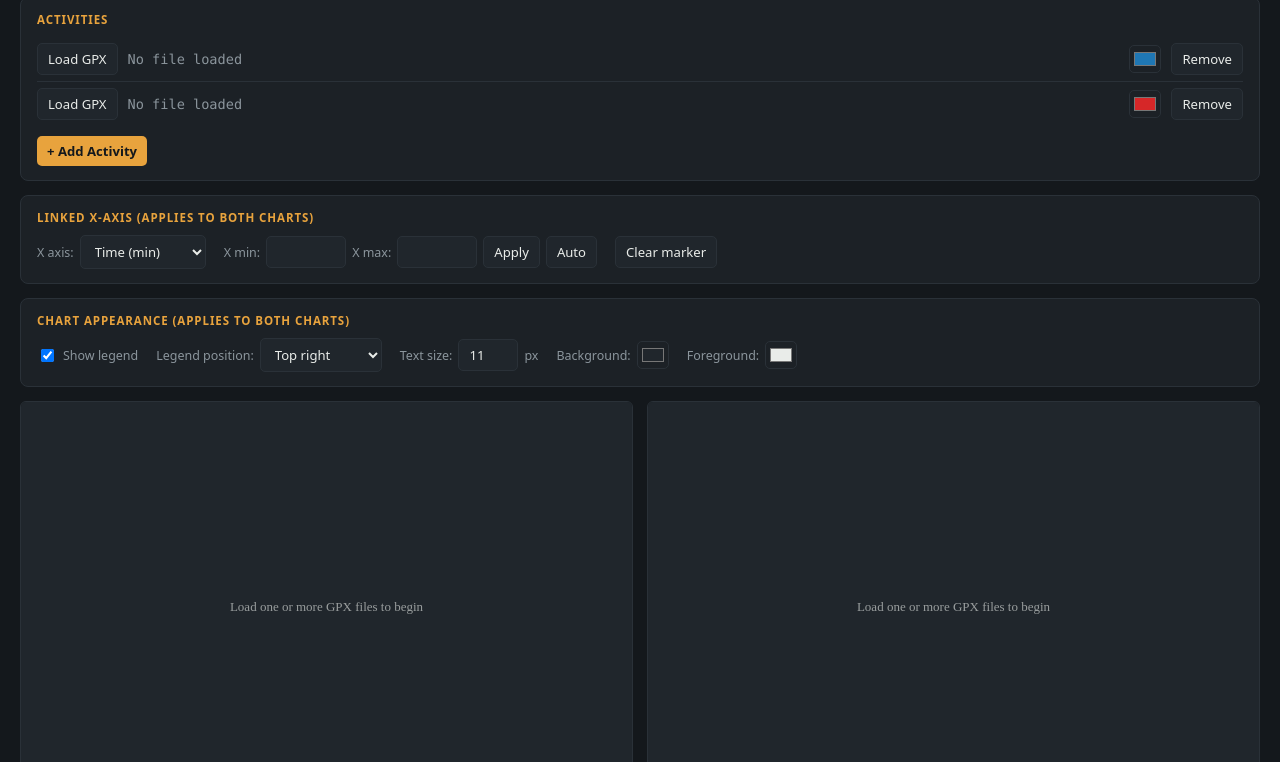
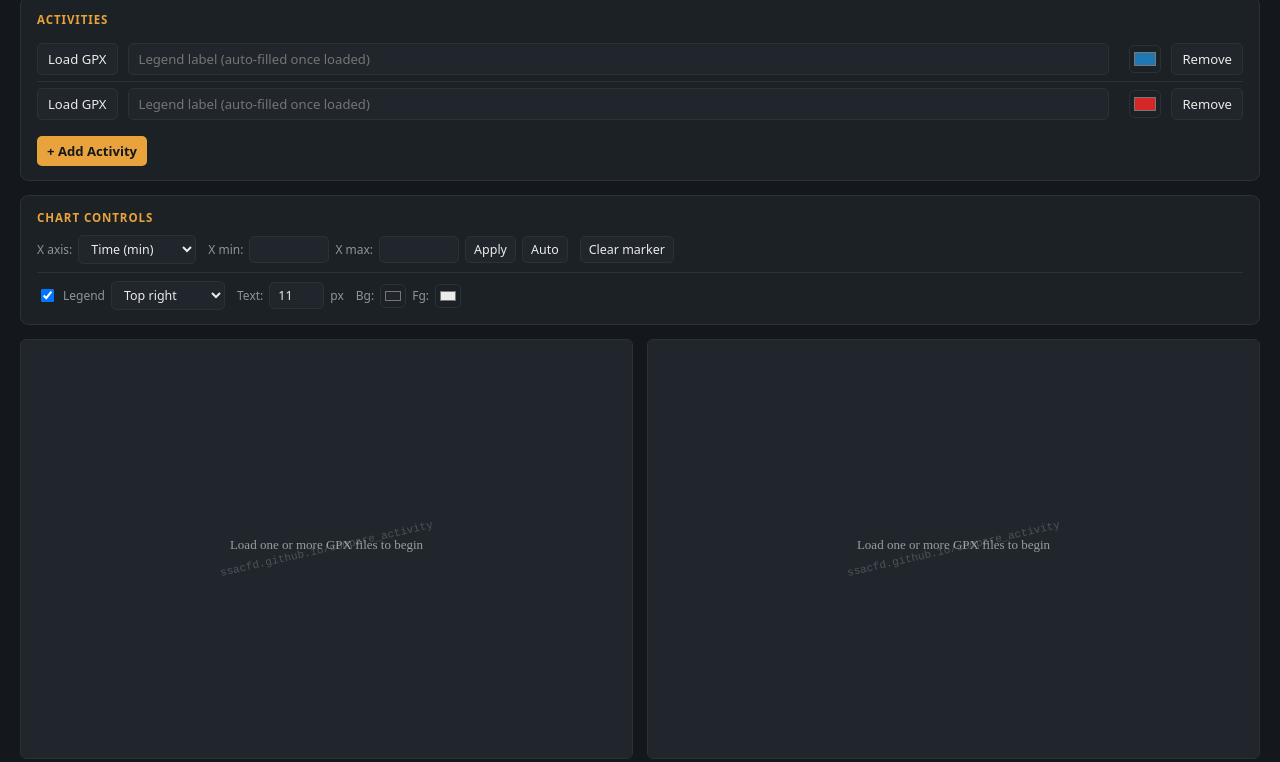
Before and after one commit to ssacfd/compare_activity, a plain HTML site: page index.html in a window 1280 px wide. Shown: the part 92-854 px from the top of the page. Drawn offline with Linux system fonts and the light colour scheme.

Commit message:
Update index.html
Added legend edit option, watermark, feedback page

```diff
--- a/index.html
+++ b/index.html
@@ -136,6 +136,20 @@
     align-items: center;
   }
 
+  .xaxis-bar.compact {
+    gap: 12px;
+  }
+  .xaxis-bar.compact .field-label { font-size: 0.75rem; }
+  .xaxis-bar.compact select,
+  .xaxis-bar.compact button,
+  .xaxis-bar.compact input[type=number] {
+    padding: 4px 8px;
+    font-size: 0.78rem;
+  }
+  .xaxis-bar.compact input[type=color] {
+    width: 26px; height: 24px;
+  }
+
   .charts-row {
     display: flex;
     gap: 14px;
@@ -195,6 +209,19 @@
     white-space: nowrap;
   }
   .manual-link:hover { border-color: var(--accent); color: var(--accent); }
+
+  .nav-links {
+    display: flex;
+    gap: 8px;
+    flex-wrap: wrap;
+  }
+
+  .legend-input {
+    font-family: var(--mono);
+    font-size: 0.8rem;
+    min-width: 160px;
+    flex: 1 1 220px;
+  }
 </style>
 </head>
 <body>
@@ -204,8 +231,12 @@
     <h1>GPX Activity Compare</h1>
     <p class="subtitle">Runs entirely in your browser — no files are uploaded anywhere.</p>
   </div>
-  <a class="manual-link" href="manual.html">How to use this page →</a>
+  <div class="nav-links">
+    <a class="manual-link" href="manual.html">How to use this page →</a>
+    <a class="manual-link" href="feedback.html">Send feedback →</a>
+  </div>
 </div>
+
 
 <div class="panel">
   <div class="panel-title">Activities</div>
@@ -214,8 +245,8 @@
 </div>
 
 <div class="panel">
-  <div class="panel-title">Linked X-axis (applies to both charts)</div>
-  <div class="xaxis-bar">
+  <div class="panel-title">Chart controls</div>
+  <div class="xaxis-bar compact">
     <div class="field-group">
       <span class="field-label">X axis:</span>
       <select id="xaxis-mode">
@@ -233,18 +264,11 @@
     </div>
     <button id="clear-marker-btn">Clear marker</button>
   </div>
-</div>
-
-<div class="panel">
-  <div class="panel-title">Chart appearance (applies to both charts)</div>
-  <div class="xaxis-bar">
+  <div class="xaxis-bar compact" style="margin-top:8px; padding-top:8px; border-top:1px solid var(--border);">
     <div class="field-group">
       <label class="field-label" style="display:flex; align-items:center; gap:6px;">
-        <input type="checkbox" id="legend-toggle" checked> Show legend
+        <input type="checkbox" id="legend-toggle" checked> Legend
       </label>
-    </div>
-    <div class="field-group">
-      <span class="field-label">Legend position:</span>
       <select id="legend-position-select">
         <option value="top-right">Top right</option>
         <option value="top-left">Top left</option>
@@ -253,16 +277,14 @@
       </select>
     </div>
     <div class="field-group">
-      <span class="field-label">Text size:</span>
-      <input type="number" id="text-size-input" min="8" max="20" step="1" value="11" style="width:60px;">
+      <span class="field-label">Text:</span>
+      <input type="number" id="text-size-input" min="8" max="20" step="1" value="11" style="width:55px;">
       <span class="field-label">px</span>
     </div>
     <div class="field-group">
-      <span class="field-label">Background:</span>
+      <span class="field-label">Bg:</span>
       <input type="color" id="bg-color-input" value="#20262c">
-    </div>
-    <div class="field-group">
-      <span class="field-label">Foreground:</span>
+      <span class="field-label">Fg:</span>
       <input type="color" id="fg-color-input" value="#e9ece9">
     </div>
   </div>
@@ -343,6 +365,11 @@ function nearestIndex(arr, target) {
     if (bestDiff === null || diff < bestDiff) { bestDiff = diff; bestIdx = i; }
   }
   return bestIdx;
+}
+
+function getActivityLabel(row) {
+  if (row.legend && row.legend.trim()) return row.legend.trim();
+  return row.data ? row.data.label : `Activity`;
 }
 
 function getDomainArray(data, mode) {
@@ -432,9 +459,14 @@ function parseGPX(text) {
   let hrSum = 0, hrCount = 0;
   for (const v of data.hr) { if (v !== null && v !== undefined) { hrSum += v; hrCount++; } }
   const avgHr = hrCount ? hrSum / hrCount : null;
+
+  let cadSum = 0, cadCount = 0;
+  for (const v of data.cad) { if (v !== null && v !== undefined) { cadSum += v; cadCount++; } }
+  const avgCad = cadCount ? cadSum / cadCount : null;
+
   const avgPaceMinPerKm = totalDistKm > 0 ? (totalSeconds / 60) / totalDistKm : null;
 
-  data.stats = { avgHr, avgPaceMinPerKm, totalSeconds, totalDistKm };
+  data.stats = { avgHr, avgCad, avgPaceMinPerKm, totalSeconds, totalDistKm };
 
   let label = firstText(doc, ["trk > name", "metadata > name", "gpx > name"]) ||
               firstText(doc, ["trk > desc", "metadata > desc", "gpx > desc"]) ||
@@ -488,7 +520,7 @@ function defaultColor(i) { return COLOR_PALETTE[i % COLOR_PALETTE.length]; }
 
 function addActivityRow() {
   const id = App.nextId++;
-  const row = { id, data: null, color: defaultColor(App.activities.length) };
+  const row = { id, data: null, color: defaultColor(App.activities.length), legend: null };
   App.activities.push(row);
 
   const container = document.getElementById("activities-container");
@@ -497,7 +529,7 @@ function addActivityRow() {
   el.innerHTML = `
     <button class="load-btn">Load GPX</button>
     <input type="file" accept=".gpx" style="display:none">
-    <span class="activity-label">No file loaded</span>
+    <input type="text" class="legend-input" placeholder="Legend label (auto-filled once loaded)">
     <span class="activity-stats"></span>
     <input type="color" value="${row.color}">
     <button class="remove-btn">Remove</button>
@@ -506,7 +538,7 @@ function addActivityRow() {
 
   const fileInput = el.querySelector("input[type=file]");
   const loadBtn = el.querySelector(".load-btn");
-  const labelSpan = el.querySelector(".activity-label");
+  const legendInput = el.querySelector(".legend-input");
   const statsSpan = el.querySelector(".activity-stats");
   const colorInput = el.querySelector("input[type=color]");
   const removeBtn = el.querySelector(".remove-btn");
@@ -519,8 +551,8 @@ function addActivityRow() {
     reader.onload = () => {
       try {
         row.data = parseGPX(reader.result);
-        labelSpan.textContent = row.data.label;
-        labelSpan.classList.add("loaded");
+        legendInput.value = row.data.label;
+        row.legend = row.data.label;
         statsSpan.textContent = formatStatsLine(row.data.stats);
         redrawAll();
       } catch (err) {
@@ -528,6 +560,11 @@ function addActivityRow() {
       }
     };
     reader.readAsText(file);
+  });
+
+  legendInput.addEventListener("input", () => {
+    row.legend = legendInput.value.trim() || (row.data ? row.data.label : "");
+    redrawAll();
   });
 
   colorInput.addEventListener("input", () => {
@@ -753,6 +790,34 @@ function hexToRgba(hex, alpha) {
   return `rgba(${r}, ${g}, ${b}, ${alpha})`;
 }
 
+function lightenColor(hex, amount) {
+  let h = (hex || "#888888").replace("#", "");
+  if (h.length === 3) h = h.split("").map(c => c + c).join("");
+  let r = parseInt(h.substring(0, 2), 16) || 0;
+  let g = parseInt(h.substring(2, 4), 16) || 0;
+  let b = parseInt(h.substring(4, 6), 16) || 0;
+  r = Math.round(r + (255 - r) * amount);
+  g = Math.round(g + (255 - g) * amount);
+  b = Math.round(b + (255 - b) * amount);
+  return `rgb(${r}, ${g}, ${b})`;
+}
+
+const WATERMARK_TEXT = "ssacfd.github.io/compare_activity";
+
+function drawWatermark(ctx, cssWidth, cssHeight, fg, textSize) {
+  const color = lightenColor(fg, 0.55);
+  ctx.save();
+  ctx.globalAlpha = 0.22;
+  ctx.fillStyle = color;
+  ctx.font = `${textSize}px ui-monospace, monospace`;
+  ctx.textAlign = "center";
+  ctx.textBaseline = "middle";
+  ctx.translate(cssWidth / 2, cssHeight / 2);
+  ctx.rotate(-Math.PI / 14);
+  ctx.fillText(WATERMARK_TEXT, 0, 0);
+  ctx.restore();
+}
+
 function autoRange(arrays) {
   let min = null, max = null;
   for (const arr of arrays) {
@@ -780,6 +845,7 @@ function drawPanel(panel) {
   ctx.clearRect(0, 0, cssWidth, cssHeight);
   ctx.fillStyle = App.chartBg;
   ctx.fillRect(0, 0, cssWidth, cssHeight);
+  drawWatermark(ctx, cssWidth, cssHeight, App.chartFg, App.textSize);
 
   const loaded = App.activities.filter(a => a.data);
   if (!loaded.length) {
@@ -892,6 +958,19 @@ function drawMarkerBadge(ctx, margin, text, textSize) {
   ctx.fillText(text, x + 7, y + h / 2 + 1);
 }
 
+function buildLegendLabel(row, chartType) {
+  const base = getActivityLabel(row);
+  const stats = row.data ? row.data.stats : null;
+  if (!stats) return base;
+  if (chartType === "Heart Rate") return `${base} — avg ${formatHr(stats.avgHr)}`;
+  if (chartType === "Cadence") {
+    const avgCadText = (stats.avgCad === null || stats.avgCad === undefined) ? "–" : `${Math.round(stats.avgCad)} spm`;
+    return `${base} — avg ${avgCadText}`;
+  }
+  if (chartType === "Pace") return `${base} — avg ${formatPace(stats.avgPaceMinPerKm)}`;
+  return base;
+}
+
 function drawDomainChart(ctx, panel, loaded, cssWidth, cssHeight, margin, plotW, plotH) {
   const field = FIELD_MAP[panel.chartType];
   const mode = App.xAxisMode;
@@ -901,7 +980,7 @@ function drawDomainChart(ctx, panel, loaded, cssWidth, cssHeight, margin, plotW,
     x: getDomainArray(row.data, mode),
     y: smooth(row.data[field.key]),
     color: row.color,
-    label: row.data.label,
+    label: buildLegendLabel(row, panel.chartType),
   }));
 
   let [xMin, xMax] = autoRange(series.map(s => s.x));
@@ -1088,7 +1167,7 @@ function drawRouteMap(ctx, panel, loaded, cssWidth, cssHeight, margin, plotW, pl
 
   ctx.restore();
 
-  drawLegend(ctx, cssWidth, cssHeight, margin, loaded.map(r => ({ color: r.color, label: r.data.label })),
+  drawLegend(ctx, cssWidth, cssHeight, margin, loaded.map(r => ({ color: r.color, label: getActivityLabel(r) })),
              App.legendPosition, App.chartFg, App.textSize);
   if (anyMarker) drawMarkerBadge(ctx, margin, formatMarkerText(), App.textSize);
 }
```
